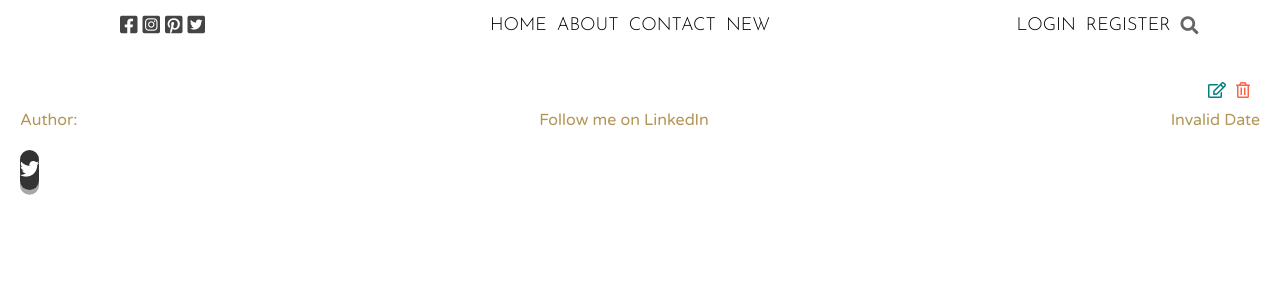
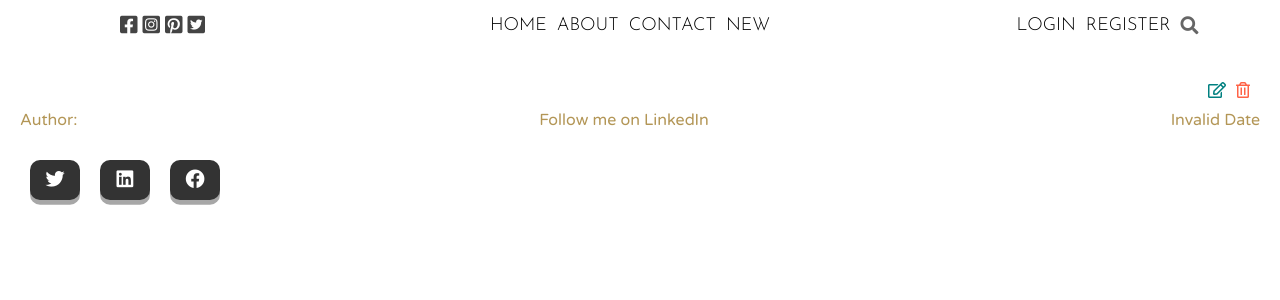
Before and after one commit to trushashah14/BloggersUnited, a React (Create React App) app in the folder client/: page /post/1 in a window 1280 px wide. Shown: the top 300 px of the page. Built offline with nearby package versions, Linux system fonts and the light colour scheme; no server answers.

Commit message:
Add linkedin and facebook sharing

```diff
--- a/client/src/components/singlePost/SinglePost.jsx
+++ b/client/src/components/singlePost/SinglePost.jsx
@@ -52,6 +52,28 @@ export default function SinglePost() {
       tweetContent
     )}`;
     window.open(twitterUrl, "_blank");
+  };
+
+  const handleLinkedInShare = () => {
+    const shareContent = `Check out "${title}" by ${post.username} on Bloggers United! ${window.location.href}`;
+    const linkedinUrl = `https://www.linkedin.com/sharing/share-offsite/?text=${encodeURIComponent(
+      shareContent
+    )}`;
+    window.open(linkedinUrl, "_blank");
+  };
+
+  const handleFacebookShare = () => {
+    const facebookShareURL = "www.google.com";
+
+    let facebookParameters = [];
+
+    facebookParameters.push("u=" + encodeURI(facebookShareURL));
+    facebookParameters.push("quote=Check out the blogs");
+    const facebookUrl =
+      "https://www.facebook.com/sharer/sharer.php?" +
+      facebookParameters.join("&");
+    // const facebookUrl = `https://www.facebook.com/sharer/sharer.php?u=${encodeURIComponent(url)}`;
+    window.open(facebookUrl, "_blank");
   };
 
   return (
@@ -126,6 +148,23 @@ export default function SinglePost() {
           >
             <i className="fab fa-twitter"></i>
           </button>
+          <button
+            className="linkedin-button"
+            id="linkedin"
+            title="Share This!"
+            onClick={handleLinkedInShare}
+          >
+            <i className="fab fa-linkedin"></i>
+          </button>
+
+          <button
+            className="facebook-button"
+            id="facebook"
+            title="Share This!"
+            onClick={handleFacebookShare}
+          >
+            <i className="fab fa-facebook"></i>
+          </button>
         </div>
       </div>
     </div>
--- a/client/src/components/singlePost/singlePost.css
+++ b/client/src/components/singlePost/singlePost.css
@@ -121,7 +121,15 @@ button:active{
   box-shadow: 0 0.1rem rgba(255, 255, 255, 0.65);
 }
 
-.twitter-button:hover{
+
+.twitter-button , .linkedin-button , .facebook-button{
+  margin: 10px;
+  width:50px;
+    height:40px;
+}
+
+
+.twitter-button:hover, .linkedin-button:hover, .facebook-button:hover{
   color:#38a1f3;
 
 }
@@ -191,7 +199,7 @@ button:active{
     height: 2rem;
   }
 
-  .twitter-button{
+  .twitter-button, .linkedin-button , .facebook-button{
     margin-top: 10px;
     width:50px;
     height:40px;
@@ -260,7 +268,7 @@ button:active{
     height: 2rem;
   }
 
-  .twitter-button{
+  .twitter-button, .linkedin-button , .facebook-button{
     width:30px;
     height: 30px;
   }
@@ -330,7 +338,7 @@ width: 100%;
     height: 2rem;
   }
 
-  .twitter-button{
+  .twitter-button, .linkedin-button , .facebook-button{
     width:34px;
     height: 30px;
   }
```
